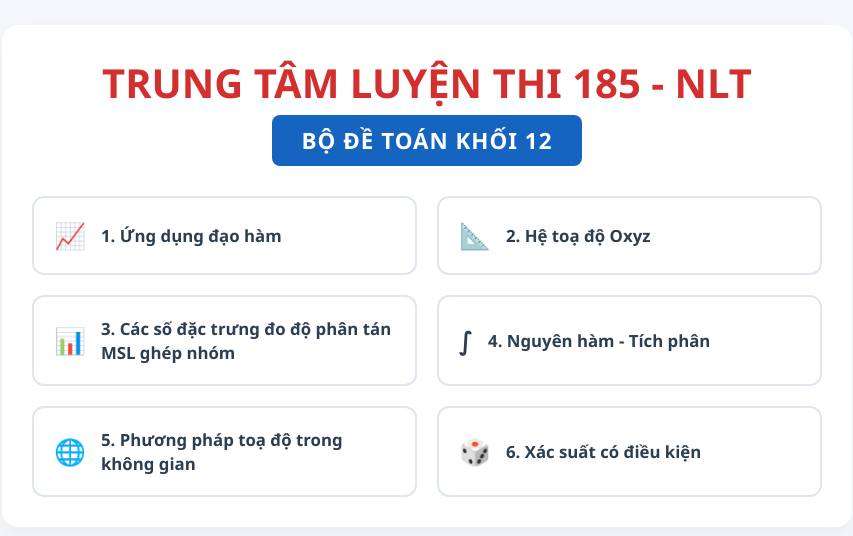
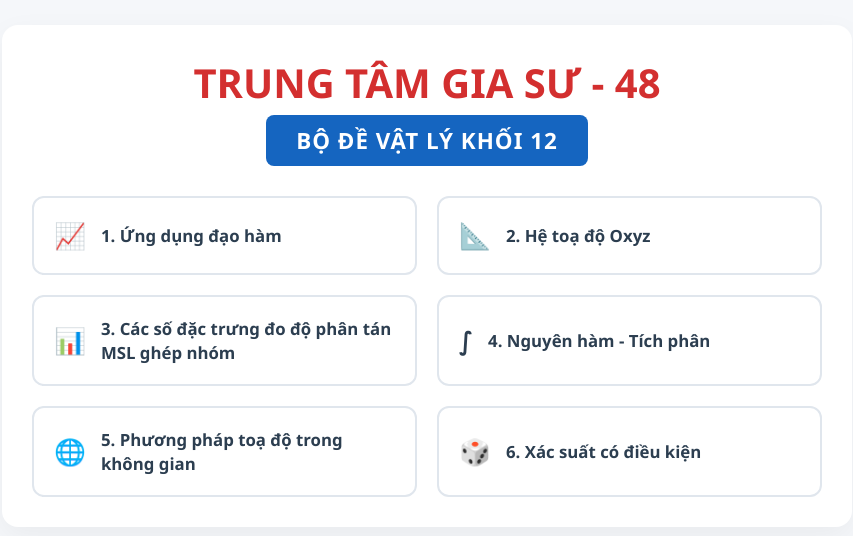
Before and after one commit to quochiendn-dev/VATLY_ONLINE, a plain HTML site: page index.html in a window 1280 px wide. Shown: the part 124-660 px from the top of the page, without its empty margins (213-1066 px from the left). Drawn offline with Linux system fonts and the light colour scheme.

Commit message:
Update index.html

```diff
--- a/index.html
+++ b/index.html
@@ -3,7 +3,7 @@
 <head>
     <meta charset="UTF-8">
     <meta name="viewport" content="width=device-width, initial-scale=1.0">
-    <title>Toán 185 - Nguyễn Lộ Trạch</title>
+    <title>Vật Lý - Thầy Hiền </title>
     <style>
         :root {
             --primary-color: #1565C0;
@@ -181,8 +181,8 @@
 <body>
 
 <div class="container">
-    <div class="year-tag">TRUNG TÂM LUYỆN THI 185 - NLT</div>
-    <div class="title-banner">BỘ ĐỀ TOÁN KHỐI 12</div>
+    <div class="year-tag">TRUNG TÂM GIA SƯ - 48 </div>
+    <div class="title-banner">BỘ ĐỀ VẬT LÝ KHỐI 12</div>
 
     <div class="chapters-grid" id="chaptersGrid">
         <div class="chapter-card" onclick="openExamSection('daoham', 'Ứng Dụng Đạo Hàm')">
```
